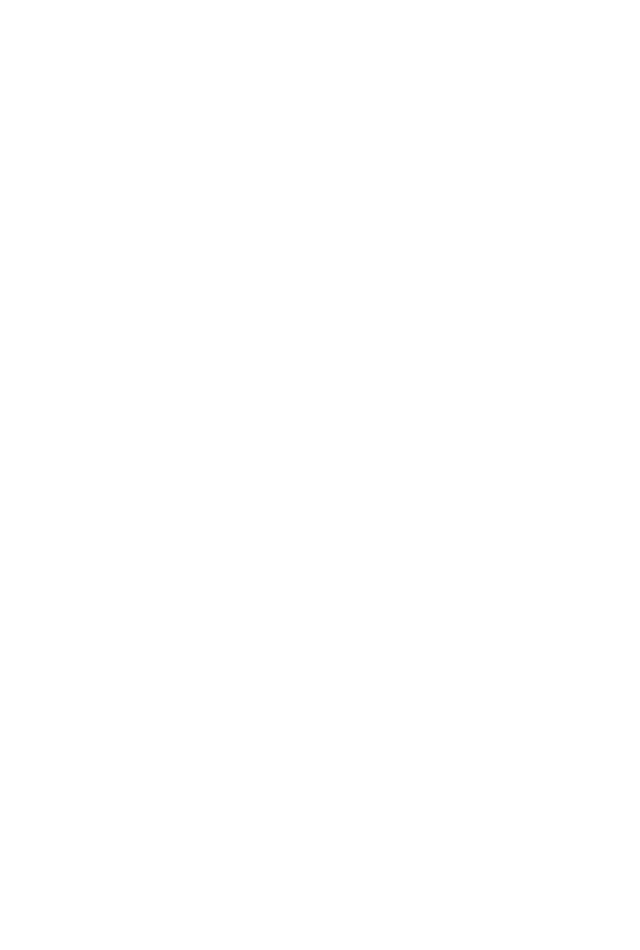
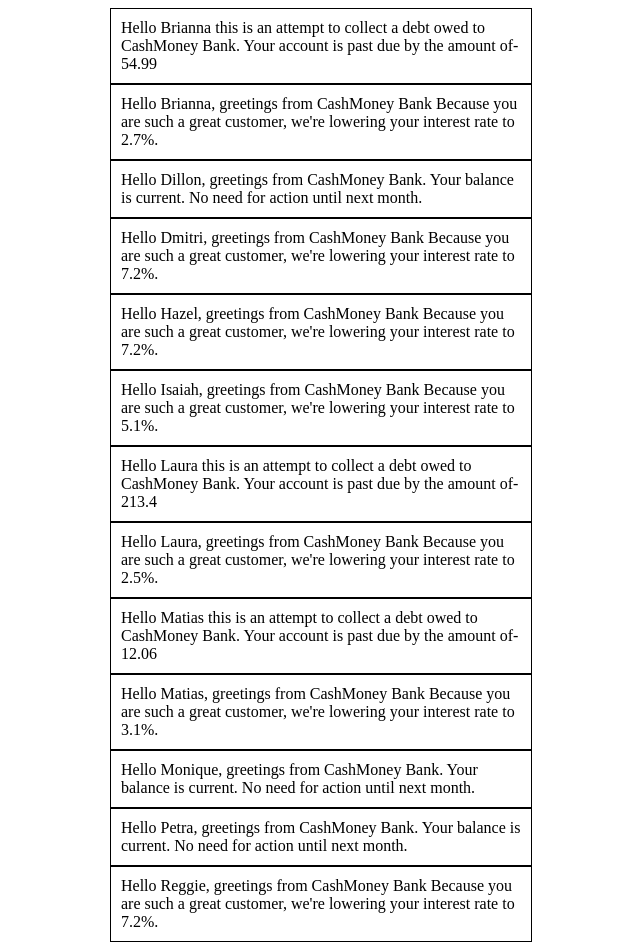
Before and after one commit to ajmaz/BryanUniversity, a plain HTML site: page FSW-113/week1/assignments/bankLetters.html in a window 1280 px wide. Shown: the whole page, without its empty margins (319-959 px from the left). Before the commit the page ends 800 px from the top, so only its background shows below. Drawn offline with Linux system fonts and the light colour scheme.

Commit message:
bank letters

```diff
--- a/FSW-113/week1/assignments/bankLetters.html
+++ b/FSW-113/week1/assignments/bankLetters.html
@@ -1,5 +1,6 @@
 <!DOCTYPE html>
 <html>
+
 <head>
     <title></title>
     <style>
@@ -11,6 +12,7 @@
         }
     </style>
 </head>
+
 <body>
     <div id='letterDiv'></div>
 </body>
@@ -30,6 +32,21 @@
         { fname: 'Petra', balance: 500.35, rate: 4.9 },
         { fname: 'Reggie', balance: 0, rate: 7.2 }
     ]
+
+    customers.forEach((customer) => {
+
+        if (customer.balance < 0) {
+            letterText += "<div class = 'letter'> Hello " + customer.fname + " this is an attempt to collect a debt owed to " + bankName + ". Your account is past due by the amount of" +
+                customer.balance + "</div>";
+        }
+        if (customer.balance > 0 && customer.balance > 500) {
+            letterText += "<div class = 'letter'>Hello " + customer.fname + ", greetings from " + bankName + ". Your balance is current. No need for action until next month." + "</div>";
+
+        }
+        else {letterText += "<div class = 'letter'>Hello " + customer.fname + ", greetings from " + bankName + " Because you are such a great customer, we're lowering your interest rate to " + customer.rate + "%.</div>"};
+    })
+
+    document.querySelector("#letterDiv").innerHTML =("<div>" + letterText + "</div>");
         // Create a loop that iterates through the customers array. Based on the customer's balance, create a personalized copy
         // of the appropriate letter text from below. Each letter should be contained within a div with the style of 'letter'.
 
@@ -40,4 +57,5 @@
         // Display all these letters in the letterDiv element.
 
 </script>
+
 </html>
```
Lines whose indentation alone changed are shown as unchanged.
